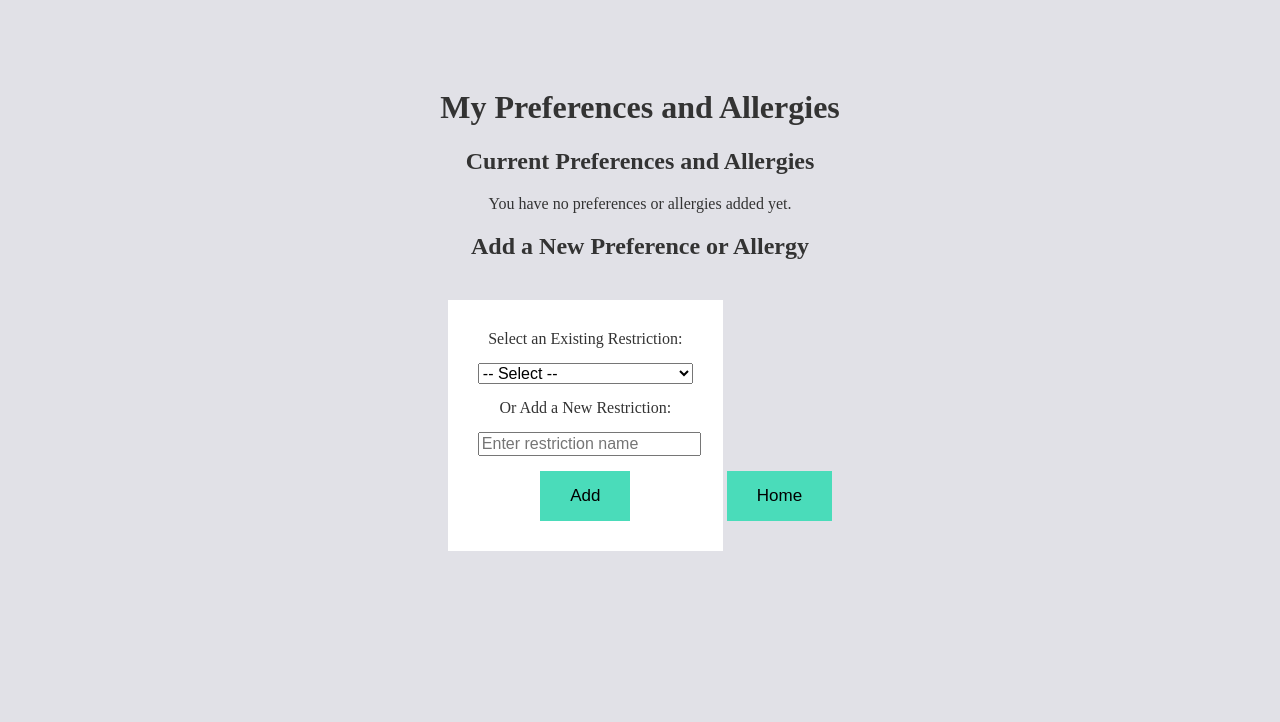
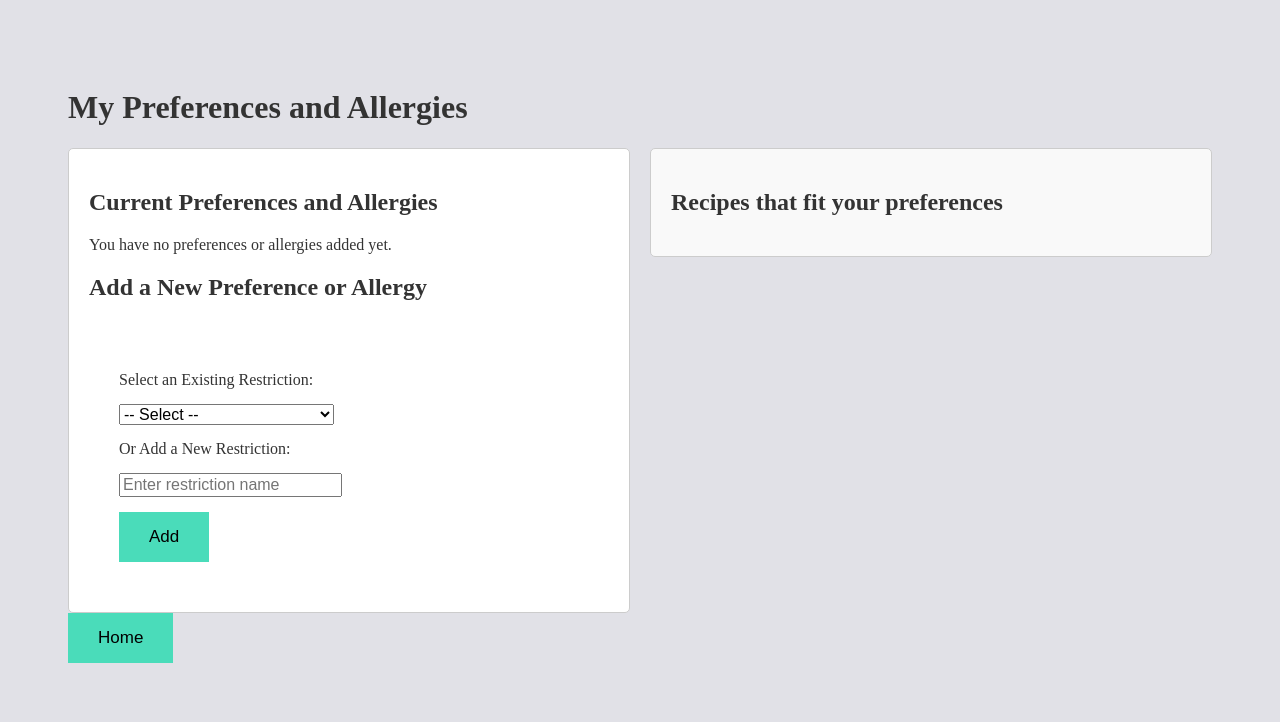
Before and after one commit to jp449/bitepal, a Flask app: page /my_preferences in a window 1280 px wide. Shown: the top 722 px of the page. Run offline with Flask 3, Linux system fonts and the light colour scheme; the visitor is signed in with stand-in values (Sample User, id 1); data that the repository does not hold is empty; parts of the project's set-up code (start-up, migrations or seed data) failed here and were passed over.

Commit message:
fixed my_preferences to exclude recipes

```diff
--- a/flask_auth_app/mealdb/routes.py
+++ b/flask_auth_app/mealdb/routes.py
@@ -1,11 +1,15 @@
 from flask import Blueprint, render_template, redirect, url_for, flash, abort, request, jsonify
 from .forms import RegistrationForm, LoginForm, RecipeForm, IngredientsForm, ReviewForm
-from .models import Recipes, Users, Ingredients, UserRestrictions, DietaryRestrictions, Reviews, AvgRecipeRating
+from .models import Recipes, Users, Ingredients, UserRestrictions, DietaryRestrictions, Reviews, AvgRecipeRating, RecipeIngredients
 from . import db
+
+from sqlalchemy.sql.expression import any_
+from sqlalchemy import exists
 
 from flask_login import login_user,  login_required, current_user, logout_user
 from functools import wraps
-
+#REMOVE THIS
+from sqlalchemy.dialects import postgresql
 #admin only access message
 def admin_required(f):
     @wraps(f)
@@ -198,14 +202,88 @@ def create_ingredients():
 @main.route('/my_preferences', methods = ['GET', 'POST'])
 @login_required
 def load_preferences():
+    if current_user.is_admin:
+        flash("Admins do not have dietary_restrictions.", 'danger')
+        return redirect(url_for('main.home'))
     user_preferences = db.session.query(UserRestrictions, DietaryRestrictions).join(
         DietaryRestrictions, UserRestrictions.restriction_id == DietaryRestrictions.dietary_restriction_id
     ).filter(UserRestrictions.user_id== current_user.user_id).all()
 
     all_restrictions = DietaryRestrictions.query.all()
-    if current_user.is_admin:
-        flash("Admins do not have dietary_restrictions.", 'danger')
-        return redirect(url_for('main.home'))
+
+    allergies = db.session.query(DietaryRestrictions.name).join(UserRestrictions,
+        UserRestrictions.restriction_id == DietaryRestrictions.dietary_restriction_id
+    ).filter(
+        UserRestrictions.user_id == current_user.user_id,
+        DietaryRestrictions.dietary_preference == 'allergy'
+    ).all()
+    allergy_names = [allergy.name for allergy in allergies]
+
+    preferences = db.session.query(DietaryRestrictions.name).join(UserRestrictions,
+        UserRestrictions.restriction_id == DietaryRestrictions.dietary_restriction_id
+    ).filter(
+        UserRestrictions.user_id == current_user.user_id,
+        DietaryRestrictions.dietary_preference == 'preference'
+    ).all()
+    preference_names = [preference.name for preference in preferences]
+
+    #for specific preferences, allergies, filter
+    excluded_ingredient_types = []
+    excluded_ingredients = []
+    if 'tree nuts' in allergy_names:
+        excluded_ingredient_types.extend(['nut'])
+    if 'waters' in allergy_names:
+        excluded_ingredient_types.extend(['water'])
+    if 'gluten' in allergy_names:
+        excluded_ingredient_types.extend(['grain'])
+    if 'peanuts' in allergy_names:
+        excluded_ingredients.extend(['peanuts'])
+    if 'shellfish' in allergy_names:
+        excluded_ingredient_types.extend(['seafood'])
+    if 'fruit' in allergy_names:
+        excluded_ingredient_types.extend(['fruit', 'juice'])
+    if 'kiwi' in allergy_names:
+        excluded_ingredients.extend(['kiwi'])
+
+    #preferences
+    if 'vegetarian' in preference_names:
+        excluded_ingredient_types.extend(['meat', 'poultry', 'seafood'])
+
+    if 'pescatarian' in preference_names:
+        excluded_ingredient_types.extend(['meat', 'poultry'])
+    if 'lactose-intolerance' in preference_names:
+        excluded_ingredient_types.extend(['dairy', 'egg'])
+    if 'keto' in preference_names:
+        excluded_ingredient_types.extend(['sugar'])
+
+    print("Excluded Ingredient Types:", excluded_ingredient_types)
+    print("Excluded Ingredients:", excluded_ingredients)
+
+    filtered_recipes = Recipes.query
+
+    # only filter if stuff should be excluded
+    if excluded_ingredient_types or excluded_ingredients:
+        subquery = db.session.query(RecipeIngredients.recipe_id).join(
+            Ingredients, RecipeIngredients.ingredient_id == Ingredients.ingredient_id
+        )
+
+        if excluded_ingredient_types:
+            subquery = subquery.filter(
+                Ingredients.type.ilike(any_(excluded_ingredient_types))
+            )
+        if excluded_ingredients:
+            subquery = subquery.filter(
+                Ingredients.name.ilike(any_(excluded_ingredients))
+            )
+
+        # if recipe doesn't have anything of type/name excluded in its ingredients
+        subquery = subquery.subquery()
+        filtered_recipes = filtered_recipes.filter(
+            ~exists().where(Recipes.recipe_id == subquery.c.recipe_id)
+        )
+
+    filtered_recipes.distinct().all()
+
     if request.method == 'POST':
         restriction_id = request.form.get('restriction_id')
         new_restriction_name = request.form.get('new_restriction_name')
@@ -257,5 +335,6 @@ def load_preferences():
     return render_template(
         'my_preferences.html',
         user_preferences=user_preferences,
-        all_restrictions=all_restrictions
+        all_restrictions=all_restrictions,
+        filtered_recipes=filtered_recipes
     )
--- a/flask_auth_app/mealdb/templates/my_preferences.html
+++ b/flask_auth_app/mealdb/templates/my_preferences.html
@@ -8,9 +8,32 @@
         body {
             background-color: #e1e1e7;
             color: #333;
-            text-align: center;
             padding: 60px;
         }
+
+        .content {
+            display: flex;
+            justify-content: space-between;
+            align-items: flex-start;
+            gap: 20px;
+        }
+
+        .preferences {
+            flex: 1;
+            padding: 20px;
+            background-color: white;
+            border: 1px solid #ccc;
+            border-radius: 5px;
+        }
+
+        .filtered-recipes {
+            flex: 1;
+            padding: 20px;
+            background-color: #f9f9f9;
+            border: 1px solid #ccc;
+            border-radius: 5px;
+        }
+
         ul {
             list-style: none;
             padding: 0;
@@ -106,6 +129,8 @@
 </head>
 <body>
     <h1>My Preferences and Allergies</h1>
+    <div class = "content">
+    <div class = "preferences">
         <h2>Current Preferences and Allergies</h2>
         {% if user_preferences %}
             <ul>
@@ -145,6 +170,25 @@
             <!-- Submit button -->
             <button type="submit">Add</button>
         </form>
+    </div>
+    <div class ="filtered-recipes">
+        <h2>Recipes that fit your preferences</h2>
+        {% if filtered_recipes %}
+            <ul>
+                {% for recipe in filtered_recipes %}
+                    <li>
+                        <strong>{{ recipe.title }}</strong><br>
+                        Region: {{ recipe.region_category if recipe.region_category else 'Unknown' }}<br>
+                        Calories: {{ recipe.calories if recipe.calories else 'N/A' }}<br>
+                        Servings: {{ recipe.servings if recipe.servings else 'N/A' }}
+                    </li>
+                {% endfor %}
+            </ul>
+        {% else %}
+            <p>No recipes match your preferences and allergies.</p>
+        {% endif %}
+    </div>
+</div>
     <a href="{{ url_for('main.home') }}">
         <button>Home</button>
     </a><br>
```
Lines whose indentation alone changed are shown as unchanged.
